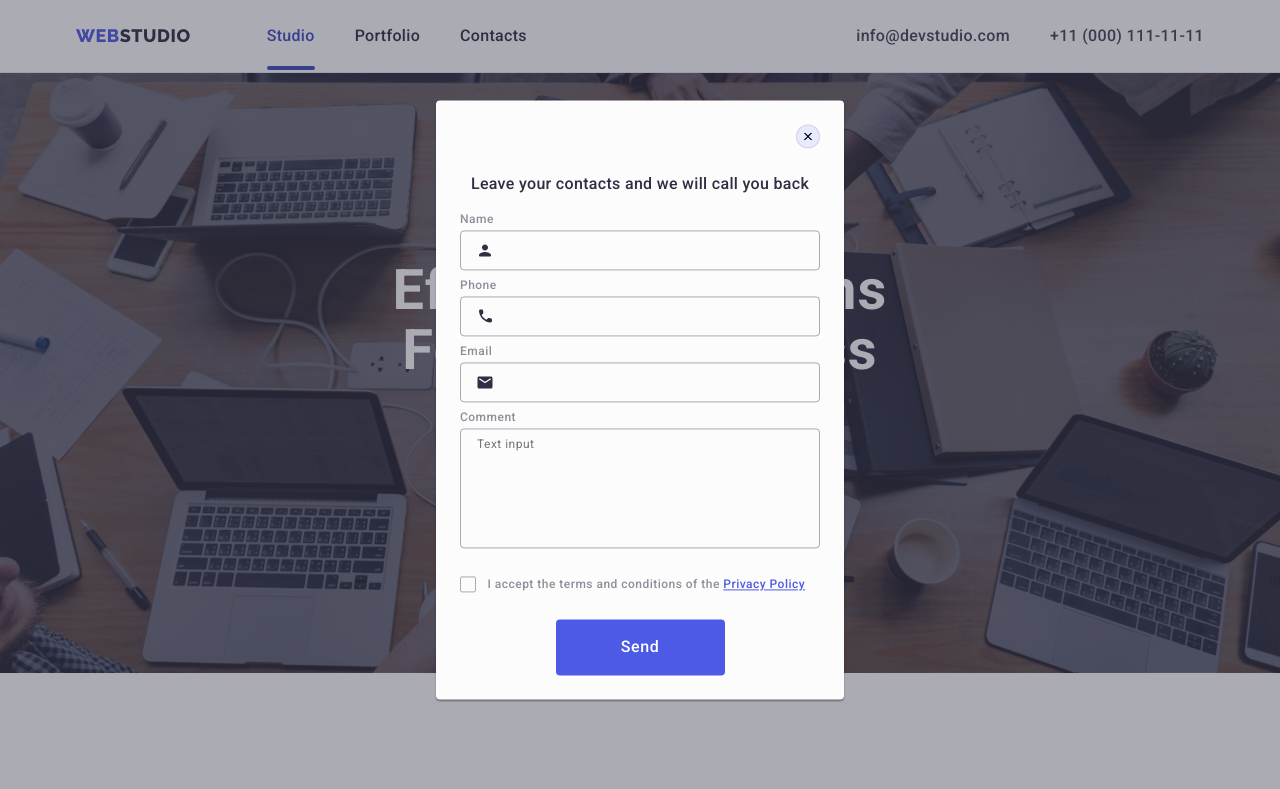
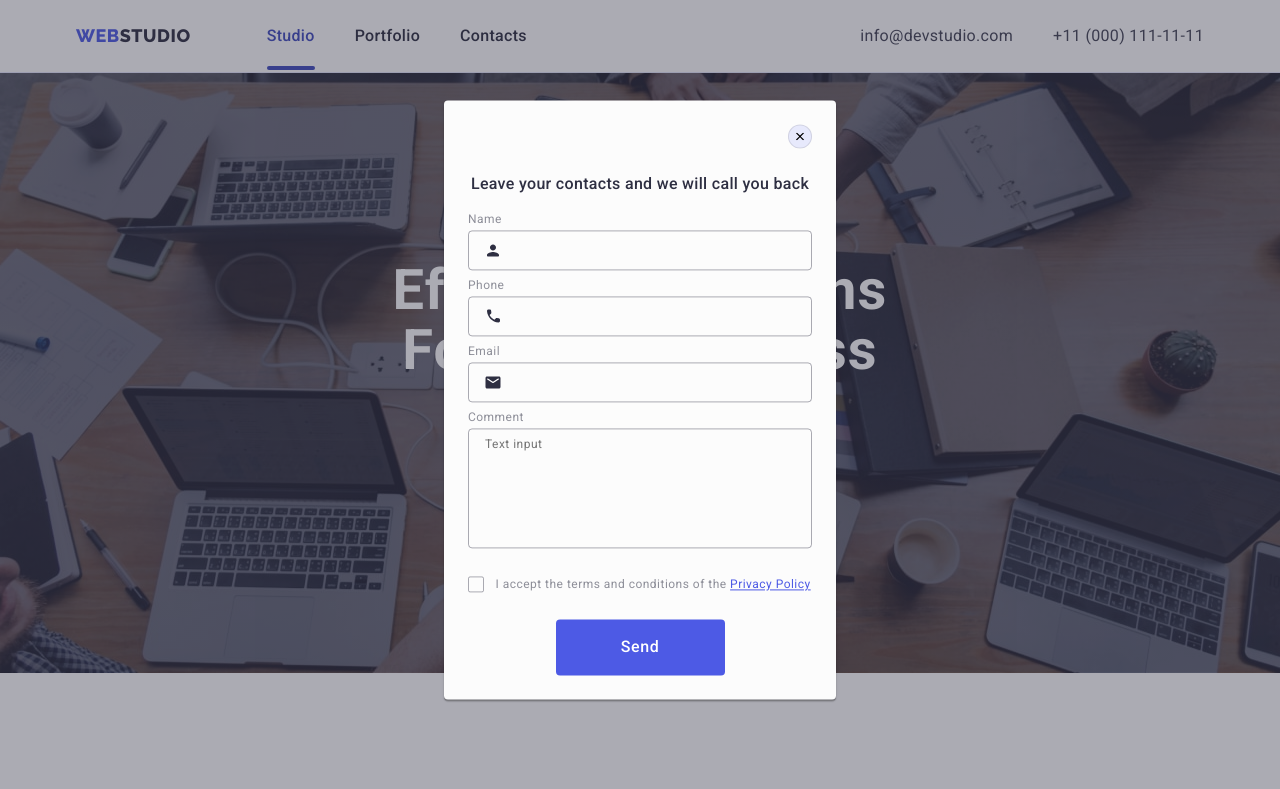
Before and after one commit to anzalean/goit-markup-hw-06, a plain HTML site: page index.html in a window 1280 px wide. Both pictures are taken after a click on the button "Order Service". Shown: the top 789 px of the page. Drawn offline with nearby package versions, Linux system fonts and the light colour scheme.

Commit message:
6th commit

```diff
--- a/css/styles.css
+++ b/css/styles.css
@@ -38,7 +38,11 @@ body {
   line-height: 1.5em; /* 150% */
   letter-spacing: 0.32px;
 }
-
+@media screen and (min-width: 768px) {
+  body {
+    font-weight: 400;
+  }
+}
 .list {
   list-style-type: none;
 }
@@ -283,6 +287,12 @@ a:hover {
     flex-direction: column;
     gap: 12px;
   }
+  .contacts-link {
+    font-size: 12px;
+    font-weight: 400;
+    line-height: 1.17px;
+    letter-spacing: 0.48px;
+  }
 }
 
 @media screen and (min-width: 1158px) {
@@ -292,6 +302,11 @@ a:hover {
   }
   .header-container {
     padding: 0 15px;
+  }
+  .contacts-link {
+    font-size: 16px;
+    line-height: 1.5px;
+    letter-spacing: 0.32px;
   }
 }
 /**
@@ -959,9 +974,13 @@ a:focus .customers-icon {
   .footer-text {
     text-align: left;
   }
+
   .footer-container {
     flex-direction: row;
     gap: 72px 24px;
+  }
+  .footer-text-subscribe {
+    margin-left: 0;
   }
   .footer-form {
     flex-direction: row;
@@ -1011,7 +1030,8 @@ a:focus .customers-icon {
   top: 50%;
   left: 50%;
   transform: translate(-50%, -50%);
-  width: 392px;
+  width: 100%;
+  max-width: 392px;
   min-height: 584px;
   border-radius: 4px;
   background: #fcfcfc;
@@ -1198,6 +1218,7 @@ a:focus .customers-icon {
   position: absolute;
   z-index: 20;
   width: 100%;
+  min-width: 320px;
   height: 100%;
   padding: 40px;
   background: var(--primary-background-color);
```
